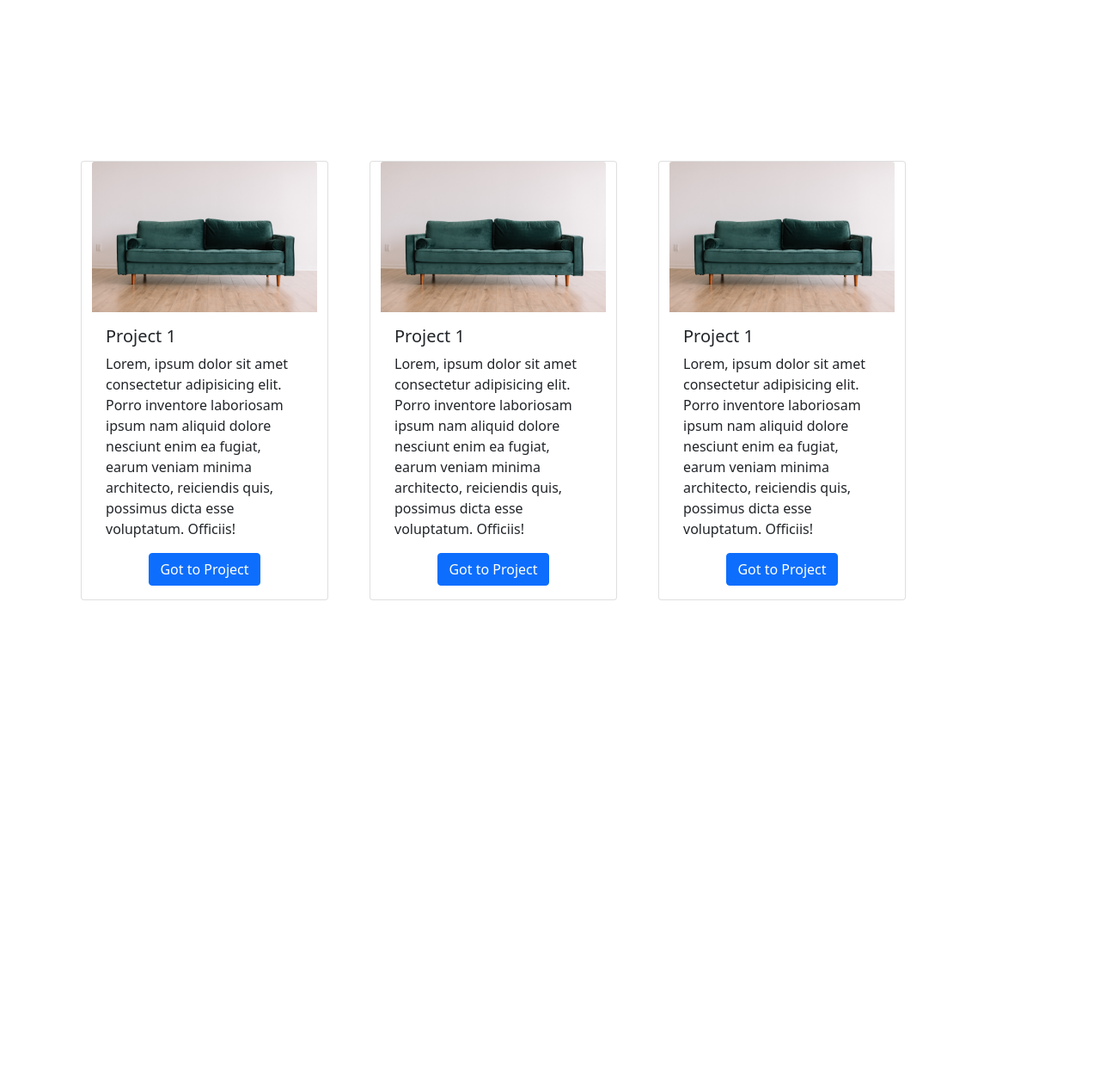
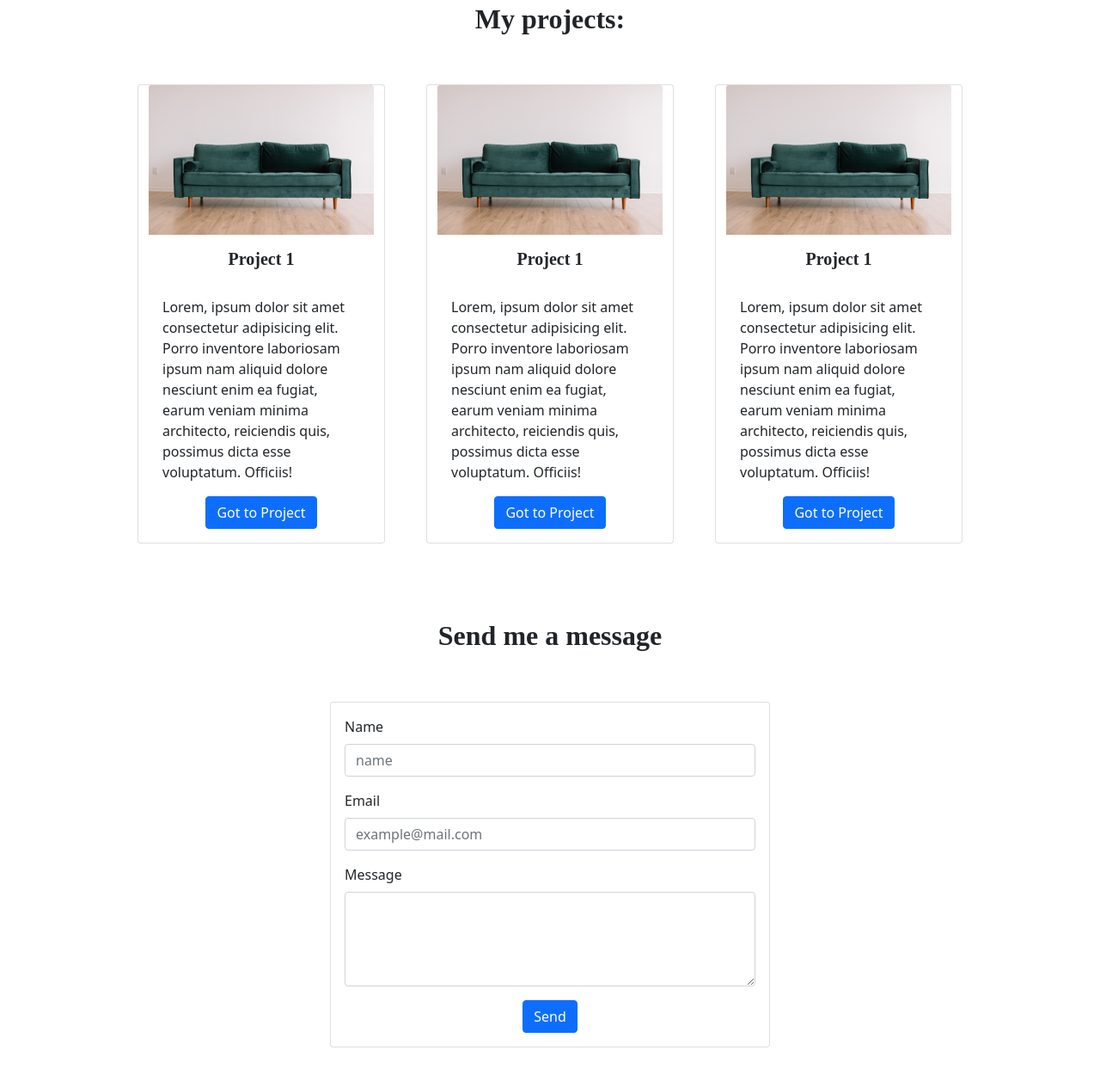
Before and after one commit to mik9016/Portfolio, a website built with webpack: page src/index.html in a window 1280 px wide. Shown: the part 2699-3956 px from the top of the page at 86% size. Before the commit the page ends 3421 px from the top, so only its background shows below. Built offline with nearby package versions, Linux system fonts and the light colour scheme; a web font is replaced by a local one.

Commit message:
corect  layout

```diff
--- a/src/index.html
+++ b/src/index.html
@@ -9,6 +9,7 @@
       rel="stylesheet"
       integrity="sha384-BmbxuPwQa2lc/FVzBcNJ7UAyJxM6wuqIj61tLrc4wSX0szH/Ev+nYRRuWlolflfl"
       crossorigin="anonymous"
+
     />
   </head>
   <body>
@@ -86,8 +87,11 @@
           <div class="col">
             <img class="picture" src="./assets/logo-javascript.svg" alt="js" />
             <img class="picture" src="./assets/nodejs.svg" alt="node" />
-            <img class="picture" src="./assets/bootstrap-5.svg" alt="bootstrap" />
-
+            <img
+              class="picture"
+              src="./assets/bootstrap-5.svg"
+              alt="bootstrap"
+            />
           </div>
           <div class="col">
             <img class="picture" src="./assets/react-2.svg" alt="react" />
@@ -107,6 +111,7 @@
     <!-- Start Project Site -->
     <div id="projects">
       <div class="container-md">
+        <h2 class="card-title">My projects:</h2>
         <div class="row">
           <div class="card m-4" style="width: 18rem">
             <img class="card-img-top" src="./assets/couch.jpg" alt="Pic" />
@@ -162,8 +167,40 @@
     <!-- Start Contact -->
     <div id="contact" href="#contact">
       <div class="container">
-            <form>
+        <div class="title-container">
+          <h2 class="title">Send me a message</h2>
+        </div>
 
+        <form class="form">
+          <div class="card">
+            <div class="card-body">
+              <div class="mb-3">
+                <label for="name" class="form-label">Name</label>
+                <input
+                  type="text"
+                  class="form-control"
+                  id="name-input"
+                  placeholder="name"
+                />
+              </div>
+              <div class="mb-3">
+                <label for="email" class="form-label">Email</label>
+                <input
+                  type="email"
+                  class="form-control"
+                  id="email-input"
+                  placeholder="example@mail.com"
+                />
+              </div>
+              <div class="mb-3">
+                <label for="message" class="form-label">Message</label>
+                <textarea class="form-control" id="message" rows="4"></textarea>
+              </div>
+              <div class="btn-container">
+                <button class="btn btn-primary">Send</button>
+              </div>
+            </div>
+          </div>
         </form>
       </div>
     </div>
--- a/src/scss/index.scss
+++ b/src/scss/index.scss
@@ -1,7 +1,9 @@
+
 @import "./variables.scss";
 @import "./responsive.scss";
 @import "./mixins.scss";
 @import "./animations.scss";
+
 
 .navigation {
   padding: 1.5rem;
@@ -38,7 +40,7 @@
   margin-top: 2rem;
   text-align: center;
   font-family: $caption-font;
-  height: 80vh;
+  height: 60vh;
 
   .color-width {
     background-color: $main-color;
@@ -91,8 +93,7 @@
       margin-bottom: 6rem;
       cursor: pointer;
       &:hover {
-        animation: tech-up 1s;
-
+        animation: tech-up 2s;
       }
     }
   }
@@ -101,6 +102,48 @@
   display: flex;
   justify-content: center;
   align-items: center;
+  .row {
+    display: flex;
+    justify-content: center;
+  }
+  .card-title {
+    font-family: $caption-font;
+    text-align: center;
+    font-weight: bold;
+    margin-bottom: 2rem;
+  }
+}
+
+#contact {
+  margin: 4rem;
+  .container {
+    display: flex;
+    flex-direction: column;
+    align-items: center;
+    justify-content: center;
+  }
+  .title-container {
+    text-align: center;
+    .title {
+      font-family: $caption-font;
+      height: 2rem;
+
+      font-weight: bold;
+      margin-bottom: 2rem;
+    }
+  }
+
+  .card {
+    margin-top: 2rem;
+  }
+  .form {
+    width: 40vw;
+    margin: 0;
+    .btn-container {
+      display: flex;
+      justify-content: center;
+    }
+  }
 }
 .autoprefixer {
   user-select: none;
--- a/src/scss/variables.scss
+++ b/src/scss/variables.scss
@@ -1,5 +1,4 @@
 @import url('https://fonts.googleapis.com/css2?family=Brygada+1918&display=swap');
-
 $hover-color: #91ADC2;
 $main-color: #FF735C;
 $secondary-color:#385A64;
```
Also changed, not shown: src/kontakt.html (+22 -7 lines). Lines whose indentation alone changed are shown as unchanged.
